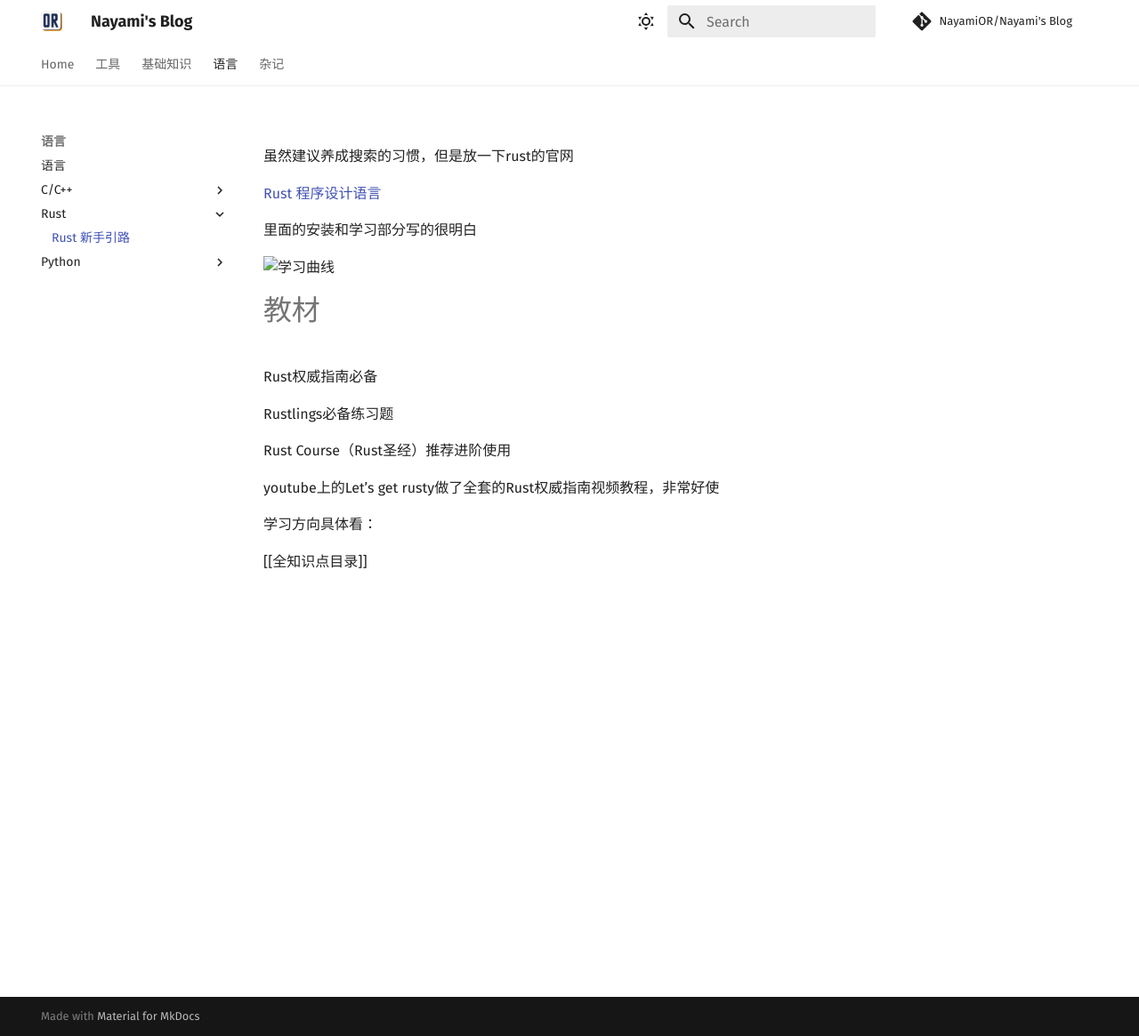
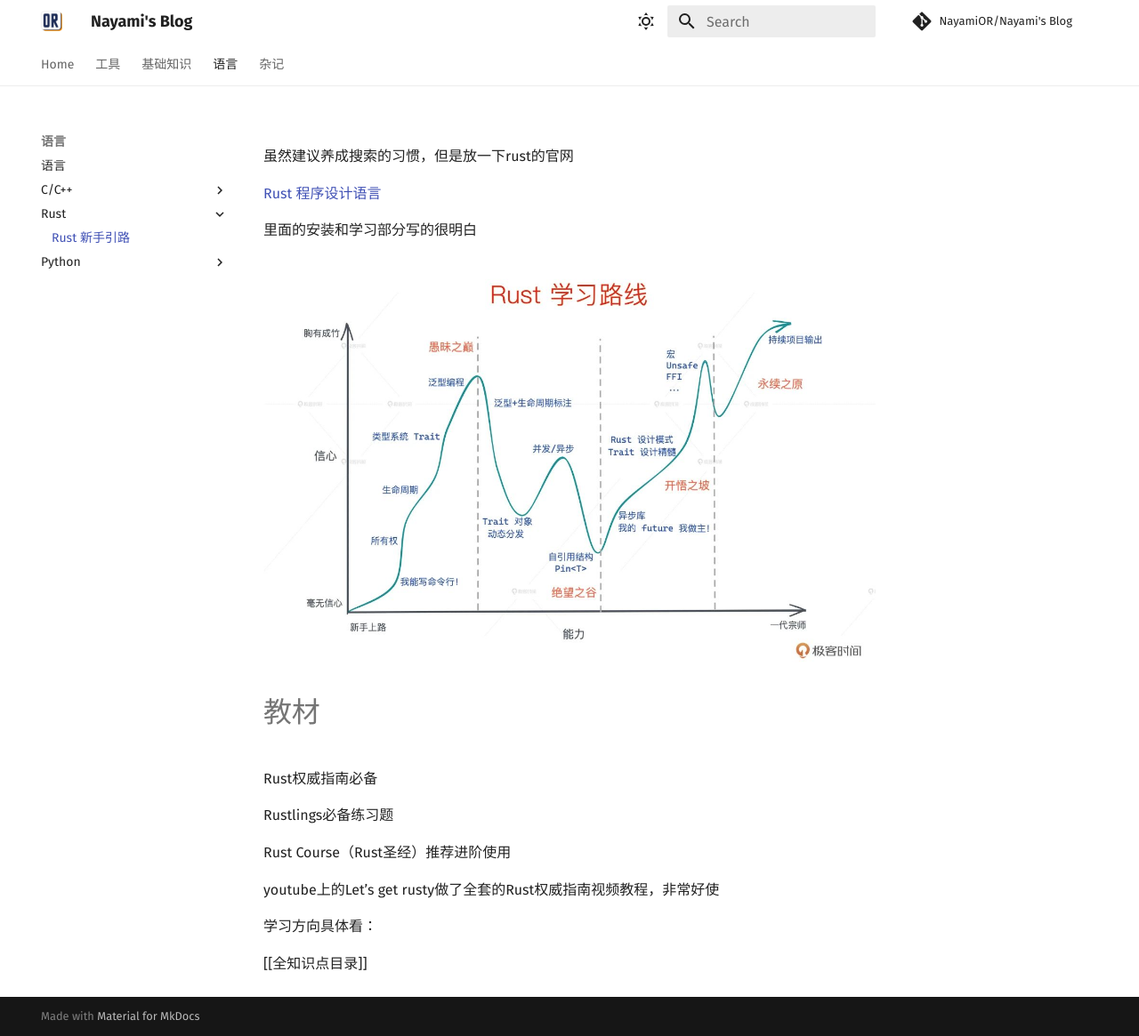
Before and after one commit to NayamiOR/nayamis-blog, an MkDocs documentation site: the page built from docs/Rust/新手引路.md, in a window 1280 px wide and 1165 px high. Shown: the whole window at 89% size. Built offline with MkDocs 1.6.1 and Material for MkDocs 9.7.7, drawn with Linux system fonts in a browser that asks for light colours; some web fonts are replaced; comment, search, counter and statistics services are not loaded.

Commit message:
correct path

```diff
--- a/docs/Rust/新手引路.md
+++ b/docs/Rust/新手引路.md
@@ -7,7 +7,7 @@
 里面的安装和学习部分写的很明白
 
 <!-- ![[Untitled 1.png]] -->
-![学习曲线](assets/Untitled 1.png)
+![学习曲线](../assets/Untitled 1.png)
 
 # 教材
 
```
